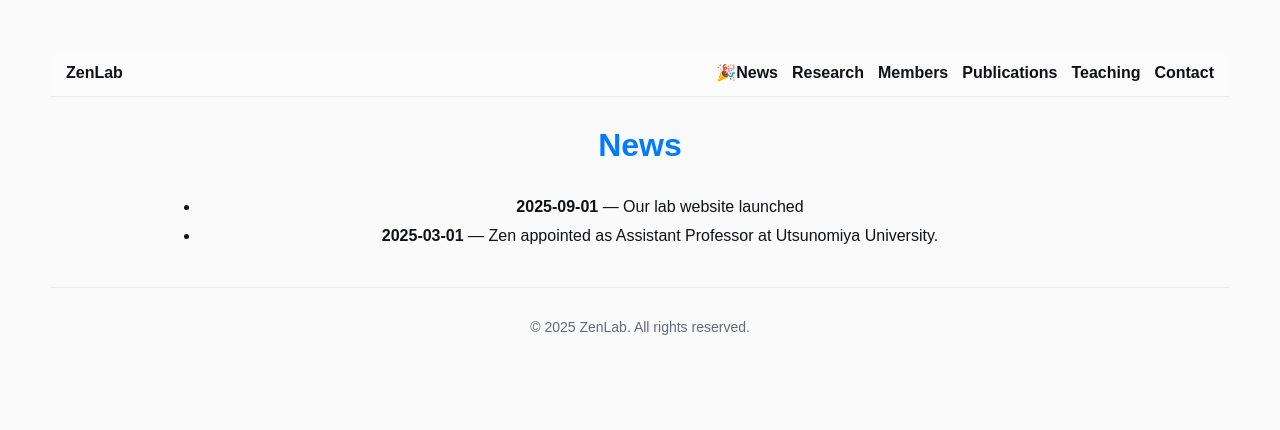
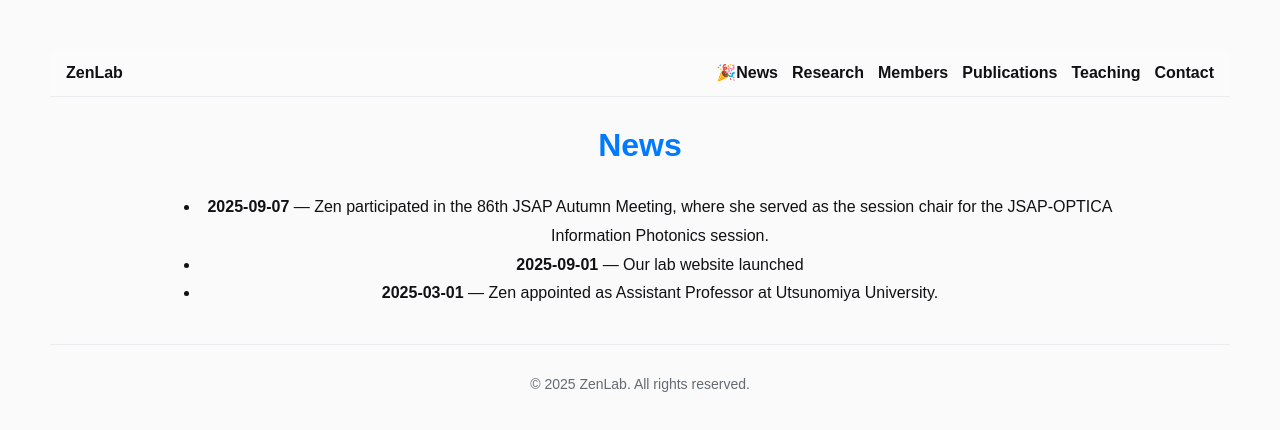
Before and after one commit to zenllab/zenllab.github.io, a website: page news.html in a window 1280 px wide. Drawn offline with Linux system fonts and the light colour scheme.

Commit message:
Update news.html

```diff
--- a/news.html
+++ b/news.html
@@ -29,6 +29,7 @@
     <main class="container">
       <h1>News</h1>
       <ul class="pubs">
+        <li><b>2025-09-07</b> — Zen participated in the 86th JSAP Autumn Meeting, where she served as the session chair for the JSAP-OPTICA Information Photonics session. </li>
         <li><b>2025-09-01</b> — Our lab website launched </li>
         <li><b>2025-03-01</b> — Zen appointed as Assistant Professor at Utsunomiya University.</li>
       </ul>
```
